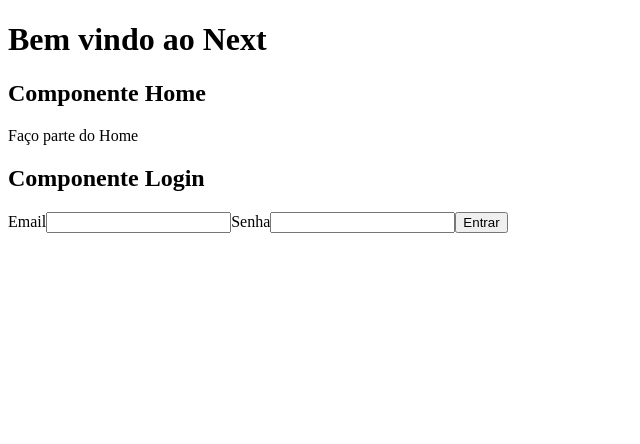
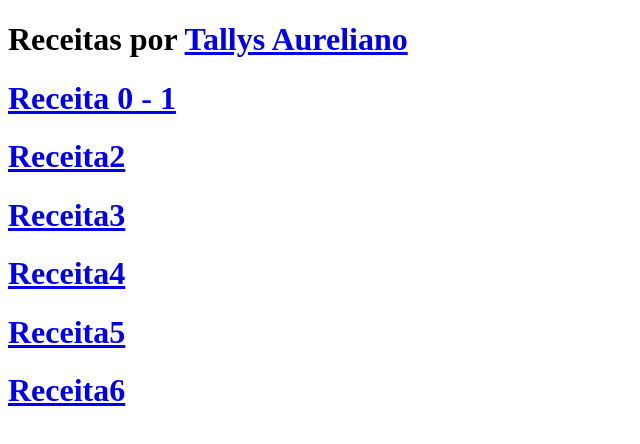
Before and after one commit to Tallys-Aureliano/PWEB, a Next.js app in the folder unidade3/next0/: page / in a window 1280 px wide. Shown: the top 444 px of the page, without its empty margins (0-640 px from the left). Built offline with nearby package versions, Linux system fonts and the light colour scheme.

Commit message:
:sparkles:Feat: Quadro de receitas

```diff
--- a/unidade3/next0/pages/index.js
+++ b/unidade3/next0/pages/index.js
@@ -1,12 +1,33 @@
-import { home } from "./modules/home";
-import { login } from "./modules/login";
+import Link from 'next/link'
 export default function index() {
 
     return (
         <div>
-            <h1>Bem vindo ao Next</h1>
-            {home()}
-            {login()}
+            <h1>Receitas por <a href="https://github.com/tallysdev/PWEB">Tallys Aureliano</a></h1>
+            <Link href="/receita0/receita0">
+                <h1>Receita 0 - 1</h1>
+                {/* <h2><a>Codigo</a></h2> */}
+            </Link>
+            <Link href="/receita2/receita2">
+                <h1>Receita2</h1>
+                {/* <h2><a>Codigo</a></h2> */}
+            </Link>
+            <Link href="/receita3/receita3">
+                <h1>Receita3</h1>
+                {/* <h2><a>Codigo</a></h2> */}
+            </Link>
+            <Link href="/receita4/receita4">
+                <h1>Receita4</h1>
+                {/* <h2><a>Codigo</a></h2> */}
+            </Link>
+            <Link href="/receita5/receita5">
+                <h1>Receita5</h1>
+                {/* <h2><a>Codigo</a></h2> */}
+            </Link>
+            <Link href="/receita6/receita6">
+                <h1>Receita6</h1>
+                {/* <h2><a>Codigo</a></h2> */}
+            </Link>
         </div>
     )
 }
```
